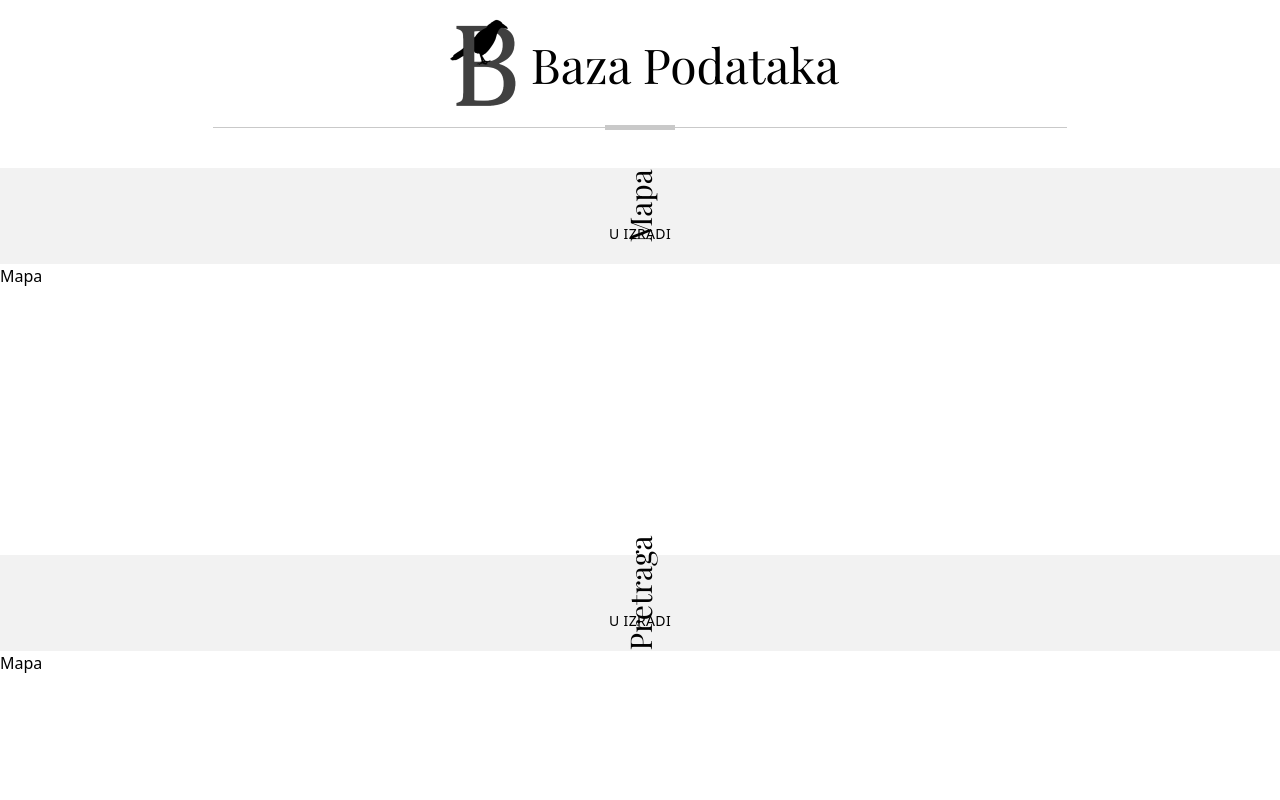
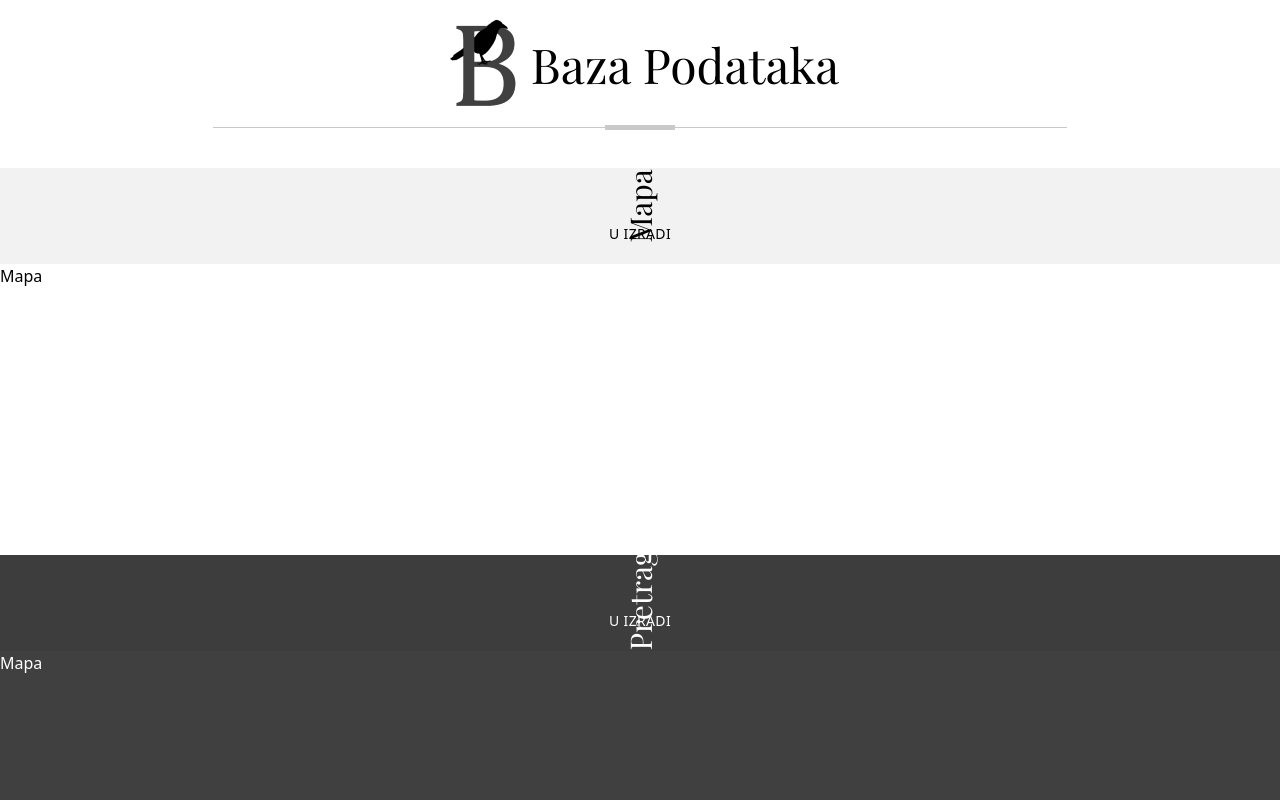
Before and after one commit to bVNyDUKE/vecnost-baza, a Next.js app: page / in a window 1280 px wide. Shown: the top 800 px of the page. Built offline with nearby package versions, Linux system fonts and the light colour scheme.

Commit message:
section colors

```diff
--- a/pages/index.js
+++ b/pages/index.js
@@ -13,7 +13,7 @@ export default function Home() {
         <Section title="Mapa" subtitle="U izradi">
           <h2>Mapa</h2>
         </Section>
-        <Section title="Pretraga" subtitle="U izradi">
+        <Section title="Pretraga" color="dark" subtitle="U izradi">
           <h2>Mapa</h2>
         </Section>
         <Section title="Indeks" subtitle="U izradi" />
```
